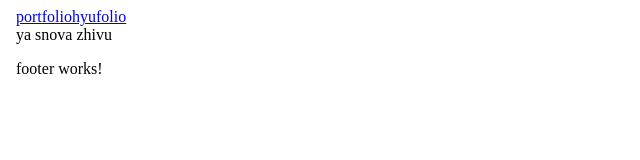
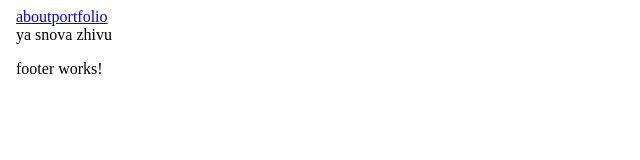
Before and after one commit to daomatys/daomatys-web-fortress, an Angular app: page / in a window 1280 px wide. Shown: the top 160 px of the page, without its empty margins (0-640 px from the left). Built offline with nearby package versions, Linux system fonts and the light colour scheme.

Commit message:
Isolated links array into separete container

```diff
--- /dev/null
+++ b/src/app/components/header/__links-bulk/header__links-bulk.ts
@@ -0,0 +1,10 @@
+export default [
+  {
+    href: 'xxx',
+    text: 'about'
+  },
+  {
+    href: 'yyy',
+    text: 'portfolio'
+  },
+]
--- a/src/app/components/header/header.component.ts
+++ b/src/app/components/header/header.component.ts
@@ -1,5 +1,7 @@
 import { Component, OnInit } from '@angular/core';
 import { Link } from '../link/__interface/link__interface';
+
+import linksBulk from './__links-bulk/header__links-bulk';
 
 @Component({
   selector: 'app-header',
@@ -8,16 +10,7 @@ import { Link } from '../link/__interface/link__interface';
 })
 export class HeaderComponent implements OnInit {
 
-  public links: Link [] = [
-    {
-      href: 'xxx',
-      text: 'portfolio'
-    },
-    {
-      href: 'yyy',
-      text: 'hyufolio'
-    },
-  ]
+  public links: Link[] = linksBulk;
 
   constructor() { }
 
```
Also changed, not shown: src/app/app.module.ts (line endings or trailing spaces).
